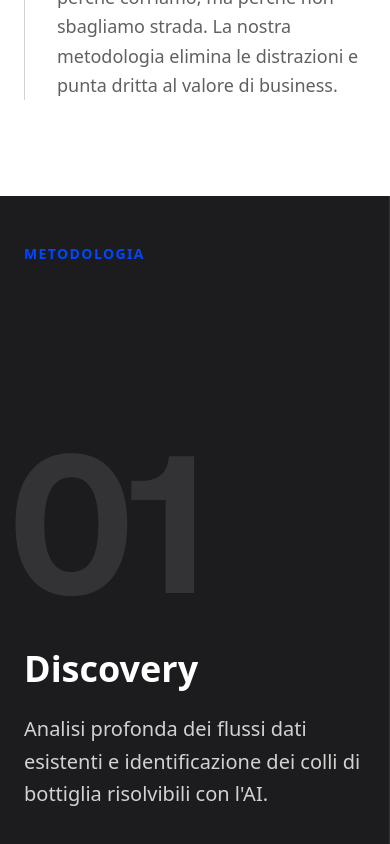
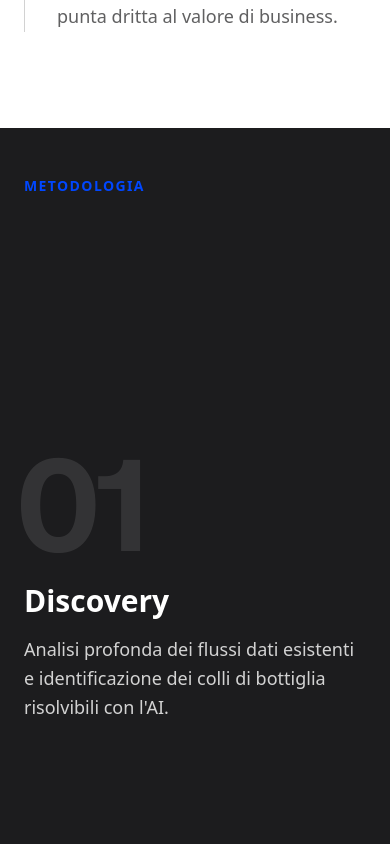
Before and after one commit to dylanpatriarchi/rayo-website, a Next.js app: page / in a window 390 px wide. Shown: the part 4960-5804 px from the top of the page. Built offline with nearby package versions, Linux system fonts and the light colour scheme.

Commit message:
style: Adjust typography and layout for improved responsiveness across pages and components.

```diff
--- a/app/about/page.tsx
+++ b/app/about/page.tsx
@@ -3,7 +3,7 @@ export default function About() {
         <main className="pt-32 pb-24 px-6 md:px-12 max-w-7xl mx-auto">
             <div className="max-w-4xl">
                 <h1 className="text-sm font-bold uppercase tracking-widest text-primary mb-6">Chi Siamo</h1>
-                <h2 className="text-5xl md:text-7xl font-bold tracking-tighter leading-none mb-12">
+                <h2 className="text-4xl md:text-7xl font-bold tracking-tighter leading-none mb-12">
                     Non siamo <br />
                     un&apos;altra agenzia.
                 </h2>
--- a/app/blog/page.tsx
+++ b/app/blog/page.tsx
@@ -12,7 +12,7 @@ export default function BlogPage() {
     return (
         <main className="pt-32 pb-24 px-6 md:px-12 max-w-7xl mx-auto min-h-screen">
             <h1 className="text-sm font-bold uppercase tracking-widest text-primary mb-6">Blog</h1>
-            <h2 className="text-5xl md:text-7xl font-bold tracking-tighter leading-none mb-24">
+            <h2 className="text-4xl md:text-7xl font-bold tracking-tighter leading-none mb-24">
                 Trasmissioni.
             </h2>
 
--- a/app/cases/page.tsx
+++ b/app/cases/page.tsx
@@ -12,7 +12,7 @@ export default function CasesPage() {
     return (
         <main className="pt-32 pb-24 px-6 md:px-12 max-w-7xl mx-auto min-h-screen">
             <h1 className="text-sm font-bold uppercase tracking-widest text-primary mb-6">Casi Studio</h1>
-            <h2 className="text-5xl md:text-7xl font-bold tracking-tighter leading-none mb-24">
+            <h2 className="text-4xl md:text-7xl font-bold tracking-tighter leading-none mb-24">
                 Risultati Misurabili.
             </h2>
 
@@ -26,7 +26,7 @@ export default function CasesPage() {
                         <div className="flex flex-col md:flex-row justify-between md:items-center gap-6 mb-8">
                             <div>
                                 <div className="text-sm uppercase tracking-wide opacity-50 mb-2">{post.metadata.industry}</div>
-                                <h3 className="text-3xl md:text-4xl font-bold group-hover:text-primary transition-colors">
+                                <h3 className="text-2xl md:text-4xl font-bold group-hover:text-primary transition-colors">
                                     {post.metadata.title}
                                 </h3>
                             </div>
--- a/app/contact/page.tsx
+++ b/app/contact/page.tsx
@@ -4,7 +4,7 @@ export default function ContactPage() {
     return (
         <main className="pt-32 w-full min-h-screen">
             <div className="px-6 md:px-12 max-w-7xl mx-auto text-center mb-12">
-                <h1 className="text-5xl md:text-7xl font-bold tracking-tighter mb-6">Parliamo.</h1>
+                <h1 className="text-4xl md:text-7xl font-bold tracking-tighter mb-6">Parliamo.</h1>
                 <p className="text-xl text-foreground/60 font-light max-w-2xl mx-auto">
                     Hai un problema complesso? Ottimo. È il nostro pane quotidiano.
                 </p>
--- a/app/methodology/page.tsx
+++ b/app/methodology/page.tsx
@@ -5,7 +5,7 @@ export default function MethodologyPage() {
         <main className="w-full min-h-screen">
             <div className="pt-32 px-6 md:px-12 max-w-7xl mx-auto mb-12">
                 <h1 className="text-sm font-bold uppercase tracking-widest text-primary mb-6">Il Nostro Processo</h1>
-                <h2 className="text-5xl md:text-7xl font-bold tracking-tighter leading-none">
+                <h2 className="text-4xl md:text-7xl font-bold tracking-tighter leading-none">
                     Dal Caos <br />
                     all&apos;Ordine.
                 </h2>
--- a/components/FAQ.tsx
+++ b/components/FAQ.tsx
@@ -26,7 +26,7 @@ export default function FAQ() {
     const [openIndex, setOpenIndex] = useState<number | null>(null);
 
     return (
-        <section className="py-24 px-6 md:px-12 bg-background border-t border-foreground/10">
+        <section className="py-16 md:py-24 px-6 md:px-12 bg-background border-t border-foreground/10">
             <div className="max-w-4xl mx-auto">
                 <h2 className="text-3xl md:text-5xl font-bold tracking-tight mb-16">Domande Frequenti</h2>
 
--- a/components/Methodology.tsx
+++ b/components/Methodology.tsx
@@ -29,6 +29,11 @@ export default function Methodology() {
     useEffect(() => {
         if (!sectionRef.current || !containerRef.current) return;
 
+        gsap.registerPlugin(ScrollTrigger);
+
+        const mm = gsap.matchMedia();
+
+        mm.add("(min-width: 768px)", () => {
             const scrollTween = gsap.to(containerRef.current, {
                 x: () => -(containerRef.current!.scrollWidth - window.innerWidth),
                 ease: "none",
@@ -36,7 +41,6 @@ export default function Methodology() {
                     trigger: sectionRef.current,
                     pin: true,
                     scrub: 1,
-                // End exactly when horizontal scroll completes
                     end: () => "+=" + (containerRef.current!.scrollWidth - window.innerWidth),
                     invalidateOnRefresh: true,
                 }
@@ -45,33 +49,36 @@ export default function Methodology() {
             return () => {
                 scrollTween.kill();
             };
+        });
+
+        return () => mm.revert();
     }, []);
 
     return (
         <section
             id="methodology"
             ref={sectionRef}
-            className="relative h-screen w-full bg-foreground text-background overflow-hidden"
+            className="relative w-full bg-foreground text-background overflow-hidden md:h-screen"
         >
-            <div className="absolute top-12 left-6 md:left-12 z-10">
+            <div className="md:absolute top-12 left-6 md:left-12 z-10 py-12 px-6 md:p-0">
                 <h2 className="text-sm font-bold uppercase tracking-widest text-primary">Metodologia</h2>
             </div>
 
             <div
                 ref={containerRef}
-                className="flex h-full w-fit"
+                className="flex flex-col md:flex-row md:h-full md:w-fit"
             >
                 {steps.map((step, index) => (
                     <div
                         key={index}
-                        className="w-screen h-full flex flex-col justify-center px-6 md:px-24 border-r border-white/10 shrink-0"
+                        className="w-full md:w-screen h-[80vh] md:h-full flex flex-col justify-center px-6 md:px-24 border-b md:border-b-0 md:border-r border-white/10 shrink-0"
                     >
                         <div className="max-w-4xl">
-                            <div className="text-[12rem] md:text-[20rem] font-bold leading-none tracking-tighter opacity-10 select-none -ml-4 md:-ml-12 font-sans mb-8 text-white">
+                            <div className="text-[8rem] md:text-[20rem] font-bold leading-none tracking-tighter opacity-10 select-none -ml-2 md:-ml-12 font-sans mb-4 md:mb-8 text-white">
                                 {step.number}
                             </div>
-                            <h3 className="text-4xl md:text-6xl font-bold mb-6 text-white">{step.title}</h3>
-                            <p className="text-xl md:text-2xl font-light leading-relaxed max-w-2xl text-white/80">
+                            <h3 className="text-3xl md:text-6xl font-bold mb-4 md:mb-6 text-white">{step.title}</h3>
+                            <p className="text-lg md:text-2xl font-light leading-relaxed max-w-2xl text-white/80">
                                 {step.description}
                             </p>
                         </div>
--- a/components/WorkEthic.tsx
+++ b/components/WorkEthic.tsx
@@ -3,10 +3,10 @@
 export default function WorkEthic() {
     return (
         <section className="py-24 md:py-48 px-6 md:px-12 bg-background border-t border-foreground/10">
-            <div className="max-w-7xl mx-auto flex flex-col md:flex-row gap-16 md:gap-32">
+            <div className="max-w-7xl mx-auto flex flex-col md:flex-row gap-12 md:gap-32">
                 <div className="md:w-1/3">
                     <h2 className="text-sm font-bold uppercase tracking-widest text-primary mb-4">Etica del Lavoro</h2>
-                    <h3 className="text-4xl md:text-5xl font-bold tracking-tight leading-tight">
+                    <h3 className="text-3xl md:text-5xl font-bold tracking-tight leading-tight">
                         Artigiani del Software.
                     </h3>
                 </div>
```
Lines whose indentation alone changed are shown as unchanged.
